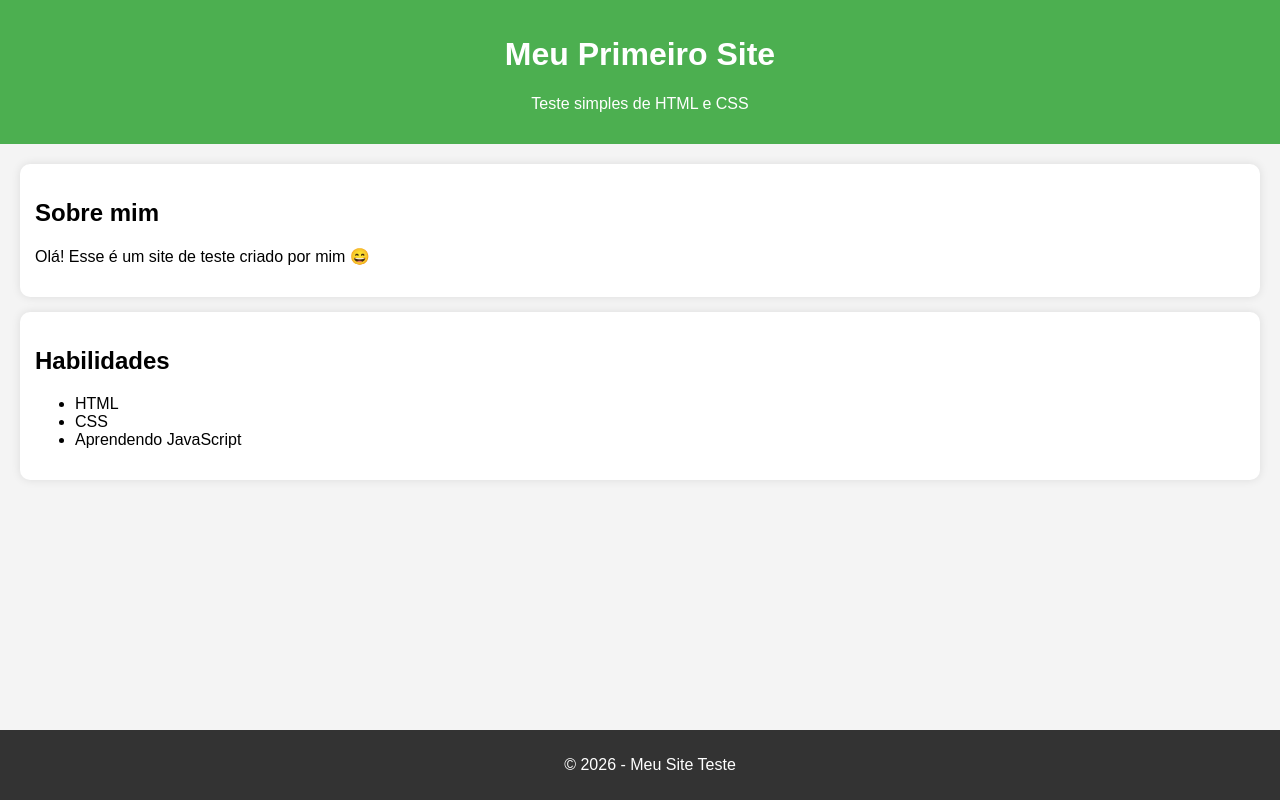
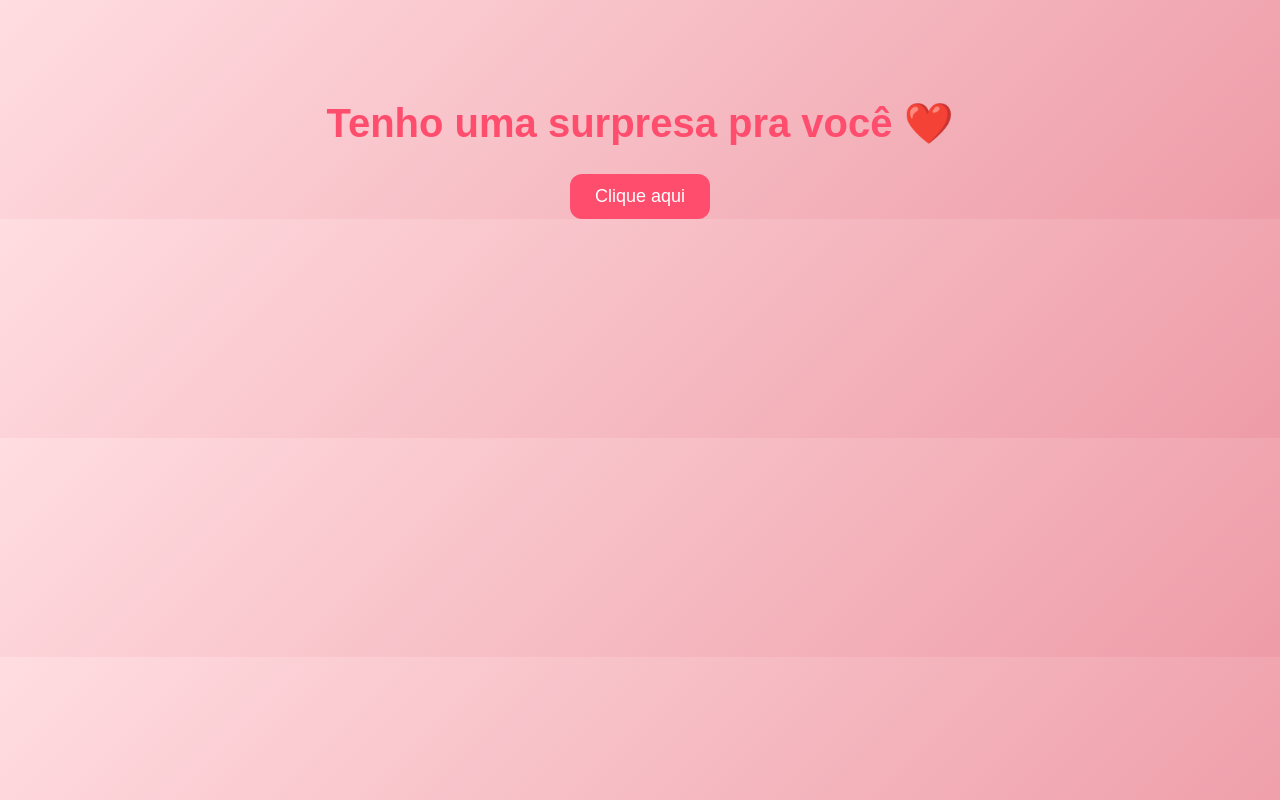
Before and after one commit to Wygna79/feliz_anivers-rio.github.io, a plain HTML site: page index.html in a window 1280 px wide. Drawn offline with Linux system fonts and the light colour scheme.

Commit message:
segunda alteração

```diff
--- a/index.html
+++ b/index.html
@@ -1,71 +1,17 @@
 <!DOCTYPE html>
-<html lang="pt-BR">
+<html lang="pt-br">
 <head>
-    <meta charset="UTF-8">
-    <title>Meu Site Teste</title>
-    <style>
-        body {
-            font-family: Arial, sans-serif;
-            margin: 0;
-            background-color: #f4f4f4;
-        }
-
-        header {
-            background-color: #4CAF50;
-            color: white;
-            padding: 15px;
-            text-align: center;
-        }
-
-        main {
-            padding: 20px;
-        }
-
-        .card {
-            background-color: white;
-            padding: 15px;
-            border-radius: 10px;
-            box-shadow: 0 0 10px rgba(0,0,0,0.1);
-            margin-bottom: 15px;
-        }
-
-        footer {
-            background-color: #333;
-            color: white;
-            text-align: center;
-            padding: 10px;
-            position: fixed;
-            width: 100%;
-            bottom: 0;
-        }
-    </style>
+  <meta charset="UTF-8">
+  <title>Feliz Aniversário 🎉</title>
+  <link rel="stylesheet" href="style.css">
 </head>
 <body>
 
-<header>
-    <h1>Meu Primeiro Site</h1>
-    <p>Teste simples de HTML e CSS</p>
-</header>
+  <div class="container">
+    <h1>Tenho uma surpresa pra você ❤️</h1>
+    <button onclick="mostrarMensagem()">Clique aqui</button>
 
-<main>
-    <div class="card">
-        <h2>Sobre mim</h2>
-        <p>Olá! Esse é um site de teste criado por mim 😄</p>
-    </div>
-
-    <div class="card">
-        <h2>Habilidades</h2>
-        <ul>
-            <li>HTML</li>
-            <li>CSS</li>
-            <li>Aprendendo JavaScript</li>
-        </ul>
-    </div>
-</main>
-
-<footer>
-    <p>© 2026 - Meu Site Teste</p>
-</footer>
-
-</body>
-</html>
+    <p id="mensagem">
+      Feliz aniversário! Você é muito especial pra mim 🎂💖
+    </p>
+  </div>
--- /dev/null
+++ b/style.css
@@ -0,0 +1,39 @@
+body {
+  background: linear-gradient(135deg, #ffdde1, #ee9ca7);
+  font-family: Arial, sans-serif;
+  text-align: center;
+  margin: 0;
+  padding: 0;
+}
+
+.container {
+  margin-top: 100px;
+}
+
+h1 {
+  color: #ff4d6d;
+  font-size: 2.5em;
+}
+
+button {
+  padding: 12px 25px;
+  font-size: 18px;
+  border: none;
+  background-color: #ff4d6d;
+  color: white;
+  cursor: pointer;
+  border-radius: 12px;
+  transition: 0.3s;
+}
+
+button:hover {
+  background-color: #e63950;
+  transform: scale(1.05);
+}
+
+#mensagem {
+  display: none;
+  margin-top: 20px;
+  font-size: 20px;
+  color: #333;
+}
```
